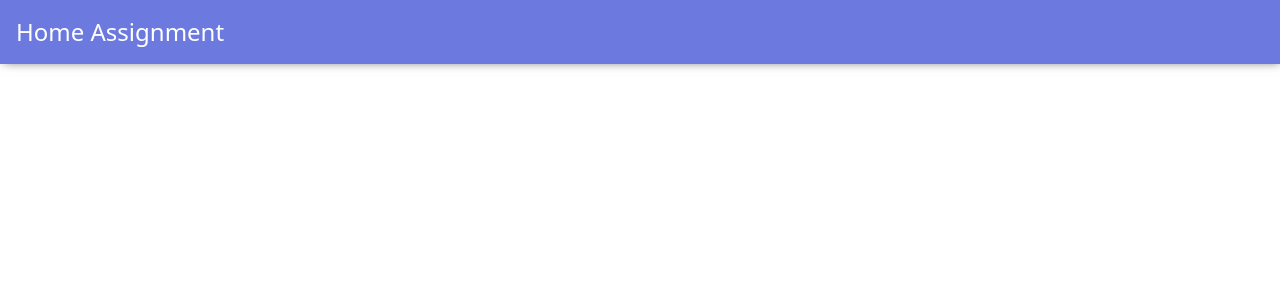
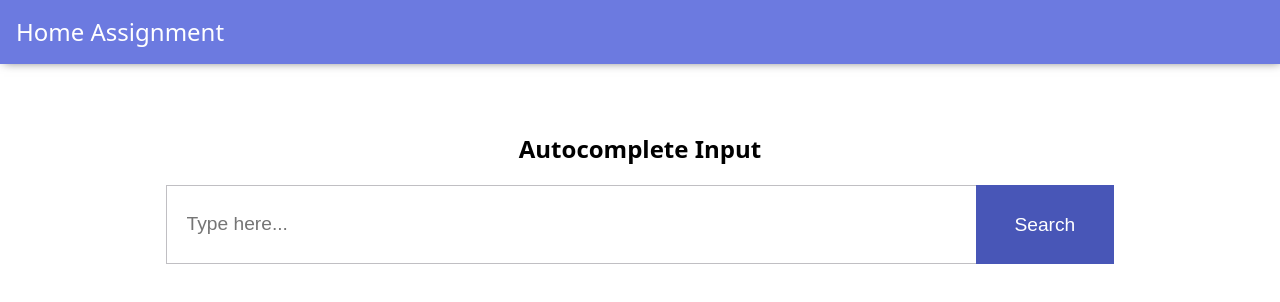
Before and after one commit to dkorobeinikov/Angular-Home-Assignment, an Angular app: page /autocomplete in a window 1280 px wide. Before the commit this address led to /. Shown: the top 302 px of the page. Built offline with nearby package versions, Linux system fonts and the light colour scheme.

Commit message:
added autocomplete input page

```diff
--- a/src/app/app.routes.ts
+++ b/src/app/app.routes.ts
@@ -17,4 +17,8 @@ export const appRoutes: Route[] = [
         path: "progress-indicator",
         component: ProgressIndicatorPage,
     },
+    {
+        path: "autocomplete",
+        loadComponent: () => import("./pages/autocomplete").then(({ AutocompletePage }) => AutocompletePage),
+    }
 ];
--- /dev/null
+++ b/src/app/pages/autocomplete/autocomplete.page.css
@@ -0,0 +1,43 @@
+.container {
+    padding: 3rem;
+    text-align: center
+}
+
+.input {
+    width: 80%;
+    display: flex;
+    margin: 0 auto;
+
+    border: 1px solid #c0bfc3;
+    transition: border-color 0.3s;
+}
+
+.input:hover {
+    border-color: #4856b7;
+}
+
+.autocomplete-input {
+    width: 100%;
+    padding: 1em 1em;
+    font-size: 1.2em;
+    line-height: 1.5;
+    border: none;
+}
+
+.button-search {
+    padding: 1.5em 2em;
+    font-size: 1.2em;
+    border-radius: 0;
+    border: none;
+
+
+    color: white;
+    background-color: #4856b7;
+    transition: background-color 0.3s;
+    margin: -1px;
+}
+
+.button-search:hover {
+    background-color: #6c7ae0;
+    cursor: poitner;
+}
--- /dev/null
+++ b/src/app/pages/autocomplete/autocomplete.page.html
@@ -0,0 +1,10 @@
+<main class="container">
+    <h2>Autocomplete Input</h2>
+
+    <section class="section-input">
+        <div class="input">
+            <input class="autocomplete-input" type="text" placeholder="Type here..." />
+            <button class="button-search">Search</button>
+        </div>
+    </section>
+</main>
```
Also changed, not shown: src/app/pages/autocomplete/autocomplete.page.ts (added, +14 -0 lines).
